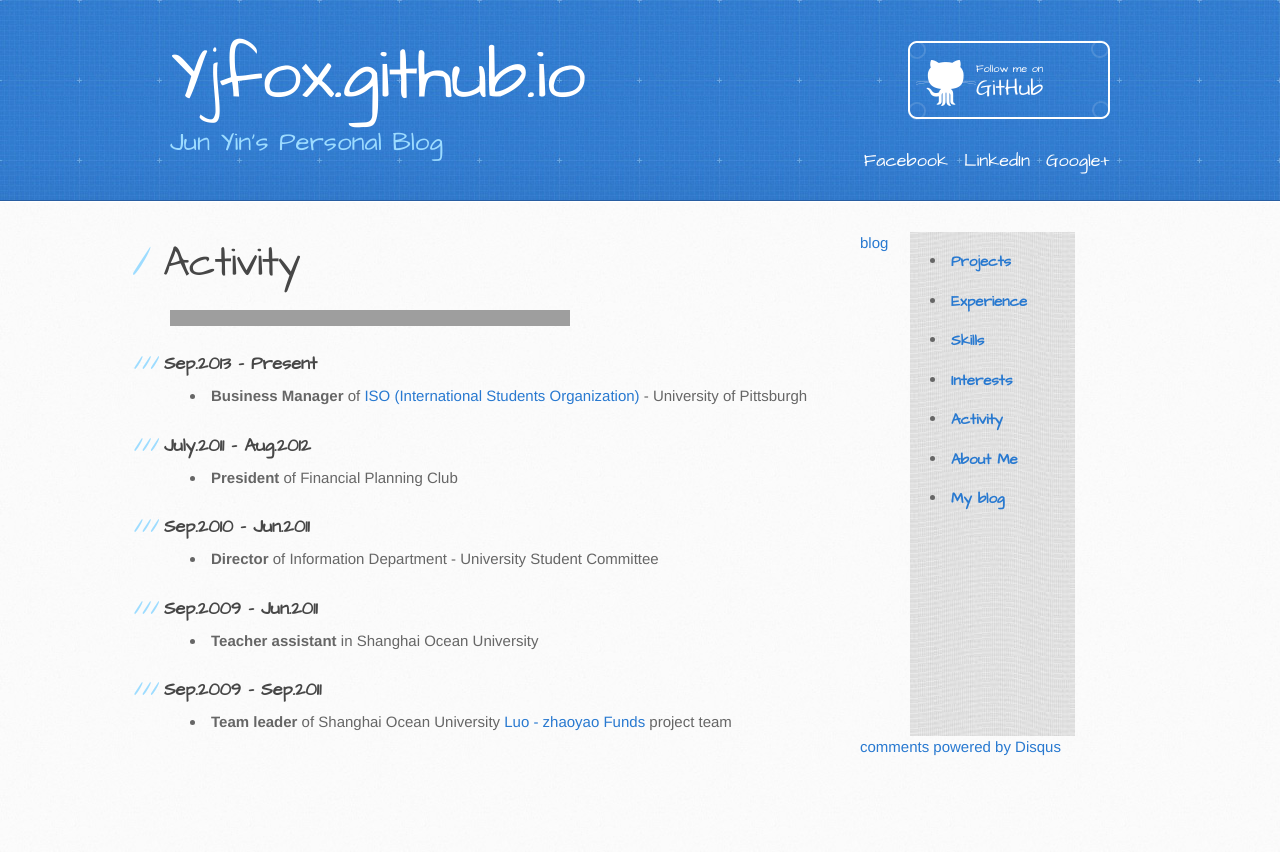
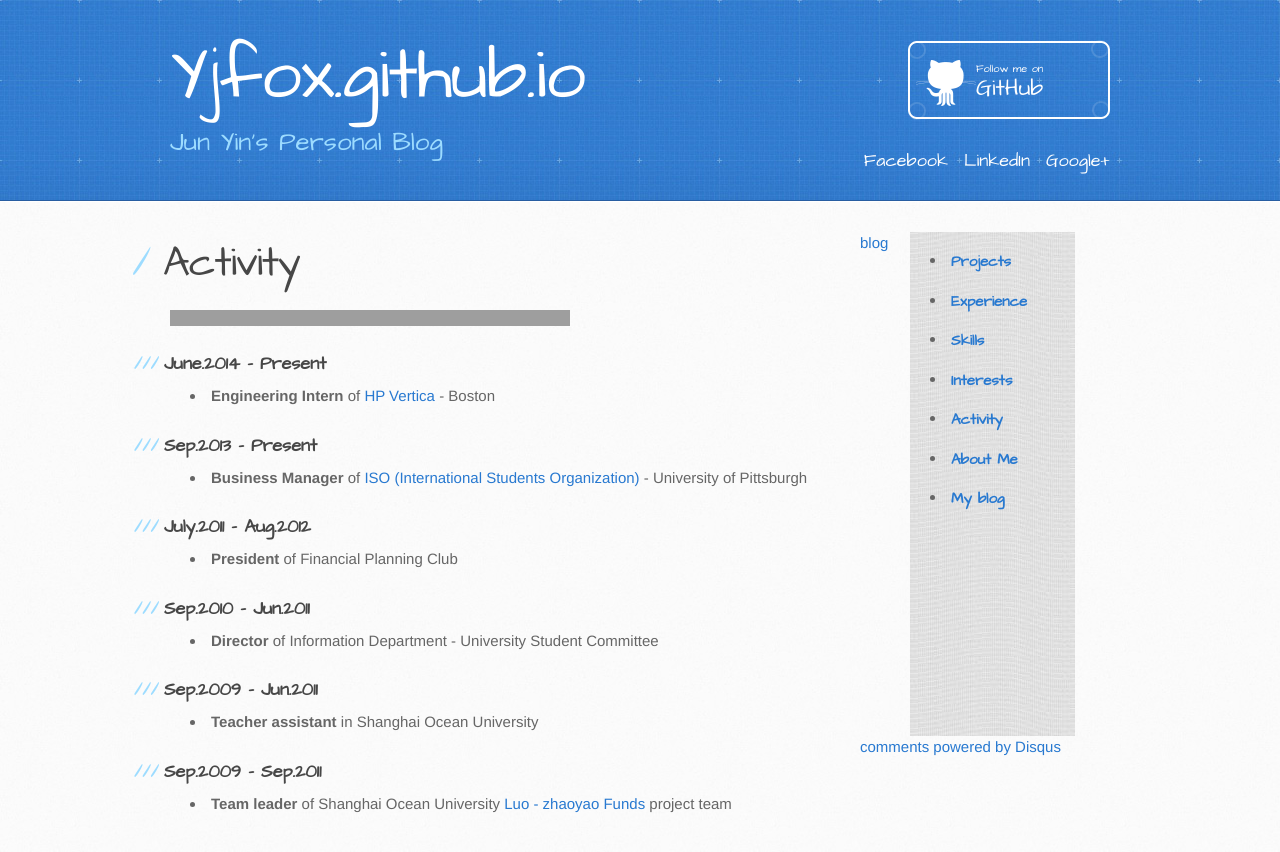
Before and after one commit to yjfox/yjfox.github.io, a Jekyll site: the page built from activity.md, in a window 1280 px wide, cut to the strip 0-852 px from the top of the page. Built offline with Jekyll 4.4.1, drawn with Linux system fonts in a browser that asks for light colours; Markdown is read by kramdown in place of the engine named in the settings; comment, search, counter and statistics services are not loaded; grey boxes are pictures that could not be loaded.

Commit message:
Update activity.md

```diff
--- a/activity.md
+++ b/activity.md
@@ -5,6 +5,10 @@ title: Activity
 
 <h1>Activity</h1>
 **************
+###June.2014 - Present
+- <strong>Engineering Intern</strong> of [HP Vertica](http://www.vertica.com) - Boston
+
+
 ###Sep.2013 - Present
 - <strong>Business Manager</strong> of [ISO (International Students Organization)](http://www.ischool.pitt.edu/bsis/about/student-organizations.php) - University of Pittsburgh
 
```
